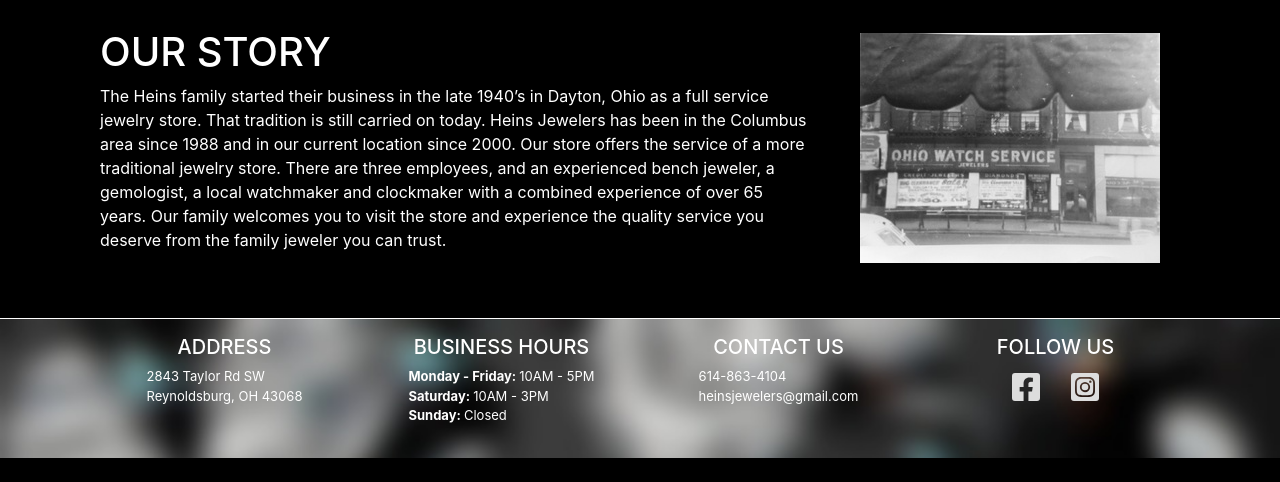
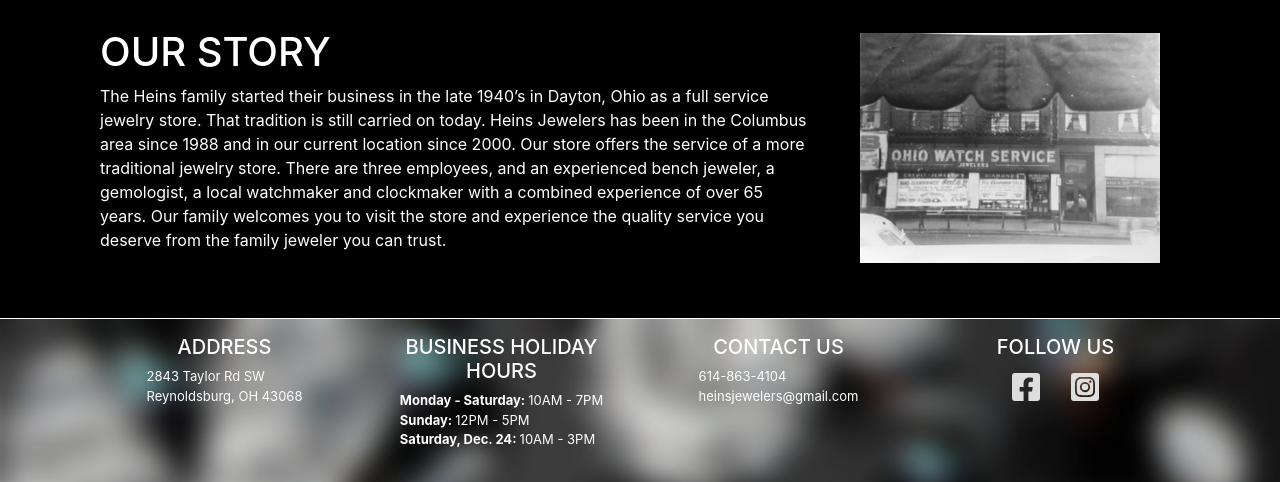
Before and after one commit to heinsjewelers/heinsjewelers.github.io, a plain HTML site: page index.html in a window 1280 px wide. Shown: the part 701-1183 px from the top of the page. Before the commit the page ends 1159 px from the top, so only its background shows below. Drawn offline with nearby package versions, Linux system fonts and the light colour scheme.

Commit message:
Holiday hours

```diff
--- a/index.html
+++ b/index.html
@@ -80,9 +80,9 @@
             </div>
 
             <div class="col-xs-6 col-sm-3 footer-outer">
-              <h5 class="text-uppercase">Business hours</h5>
+              <h5 class="text-uppercase">Business Holiday Hours</h5>
               <div class="footer-text">
-                <p><b>Monday - Friday: </b>10AM - 5PM<br><b>Saturday: </b>10AM - 3PM<br><b>Sunday: </b>Closed</p>
+                <p><b>Monday - Saturday: </b>10AM - 7PM<br><b>Sunday: </b>12PM - 5PM<br><b>Saturday, Dec. 24: </b>10AM - 3PM</p>
               </div>
             </div>
 
```
